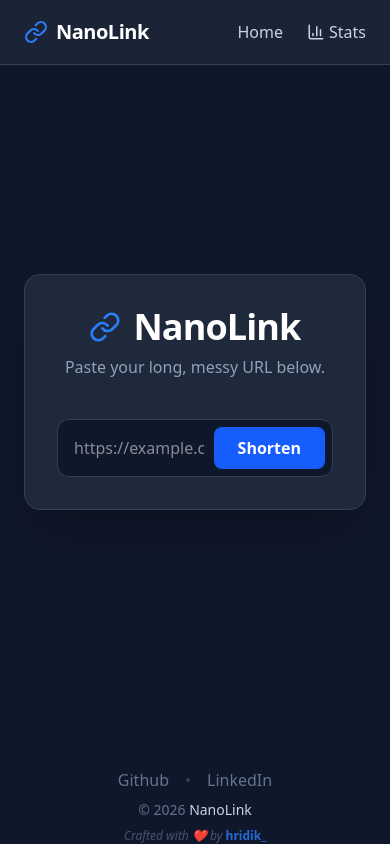
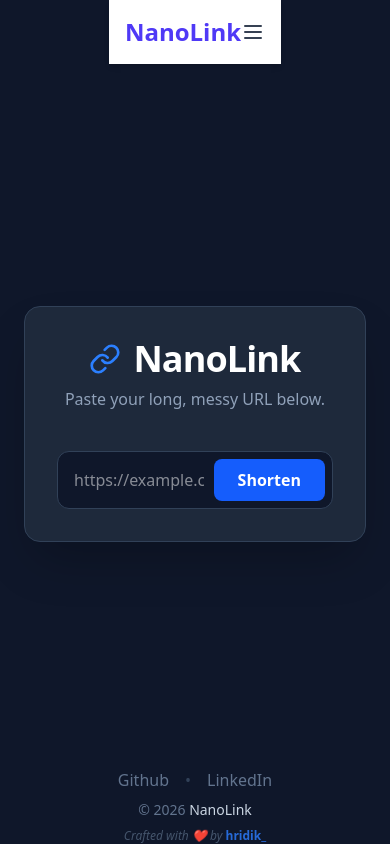
Before and after one commit to hridik-suresh/NanoLink-url_shortener, a React app in the folder frontend/: page / in a window 390 px wide. Built offline with nearby package versions, Linux system fonts and the light colour scheme; the HTML template or start-up script is replaced by a standard one.

Commit message:
Refactor Navbar component for improved layout and mobile responsiveness.

```diff
--- a/frontend/src/components/NavBar.jsx
+++ b/frontend/src/components/NavBar.jsx
@@ -1,33 +1,128 @@
+import React, { useState } from "react";
 import { Link } from "react-router-dom";
-import { Link as LinkIcon, BarChart3 } from "lucide-react";
 
 const Navbar = () => {
+  const [isOpen, setIsOpen] = useState(false);
+  // Temporary hardcoded auth state for UI building
+  const isLoggedIn = false;
+
   return (
-    <nav className="fixed top-0 w-full bg-[#1e293b]/80 backdrop-blur-md border-b border-slate-700 z-50">
-      <div className="max-w-6xl mx-auto px-6 h-16 flex items-center justify-between">
-        <Link to="/" className="flex items-center gap-2 group">
-          <LinkIcon className="text-blue-500 w-6 h-6 group-hover:rotate-12 transition-transform" />
-          <span className="text-xl font-bold text-white tracking-tight">
+    <nav className="bg-white shadow-md sticky top-0 z-50">
+      <div className="max-w-7xl mx-auto px-4 sm:px-6 lg:px-8">
+        <div className="flex justify-between h-16">
+          <div className="flex items-center">
+            <Link to="/" className="text-2xl font-bold text-indigo-600">
               NanoLink
-          </span>
             </Link>
+          </div>
 
-        <div className="flex items-center gap-6">
+          {/* Desktop Menu */}
+          <div className="hidden md:flex items-center space-x-8">
             <Link
               to="/"
-            className="text-slate-300 hover:text-blue-400 transition-colors font-medium"
+              className="text-gray-700 hover:text-indigo-600 font-medium"
             >
               Home
             </Link>
+            {isLoggedIn ? (
+              <>
                 <Link
-            to="/stats"
-            className="flex items-center gap-1 text-slate-300 hover:text-blue-400 transition-colors font-medium"
+                  to="/dashboard"
+                  className="text-gray-700 hover:text-indigo-600 font-medium"
                 >
-            <BarChart3 size={18} />
-            <span>Stats</span>
+                  My Links
                 </Link>
+                <button className="bg-indigo-600 text-white px-4 py-2 rounded-lg hover:bg-indigo-700 transition">
+                  Logout
+                </button>
+              </>
+            ) : (
+              <>
+                <Link
+                  to="/login"
+                  className="text-gray-700 hover:text-indigo-600 font-medium"
+                >
+                  Login
+                </Link>
+                <Link
+                  to="/register"
+                  className="bg-indigo-600 text-white px-4 py-2 rounded-lg hover:bg-indigo-700 transition"
+                >
+                  Register
+                </Link>
+              </>
+            )}
+          </div>
+
+          {/* Mobile Button */}
+          <div className="md:hidden flex items-center">
+            <button
+              onClick={() => setIsOpen(!isOpen)}
+              className="text-gray-700 focus:outline-none"
+            >
+              <svg
+                className="h-6 w-6"
+                fill="none"
+                viewBox="0 0 24 24"
+                stroke="currentColor"
+              >
+                {isOpen ? (
+                  <path
+                    strokeLinecap="round"
+                    strokeLinejoin="round"
+                    strokeWidth={2}
+                    d="M6 18L18 6M6 6l12 12"
+                  />
+                ) : (
+                  <path
+                    strokeLinecap="round"
+                    strokeLinejoin="round"
+                    strokeWidth={2}
+                    d="M4 6h16M4 12h16M4 18h16"
+                  />
+                )}
+              </svg>
+            </button>
           </div>
         </div>
+      </div>
+
+      {/* Mobile Menu Content */}
+      {isOpen && (
+        <div className="md:hidden bg-white border-t border-gray-100 pb-4 space-y-2 px-4 pt-2 shadow-inner">
+          <Link to="/" className="block py-2 text-gray-700 font-medium">
+            Home
+          </Link>
+          {isLoggedIn ? (
+            <>
+              <Link
+                to="/dashboard"
+                className="block py-2 text-gray-700 font-medium"
+              >
+                My Links
+              </Link>
+              <button className="w-full text-left py-2 text-red-600 font-medium">
+                Logout
+              </button>
+            </>
+          ) : (
+            <>
+              <Link
+                to="/login"
+                className="block py-2 text-gray-700 font-medium"
+              >
+                Login
+              </Link>
+              <Link
+                to="/register"
+                className="block py-2 text-indigo-600 font-medium"
+              >
+                Register
+              </Link>
+            </>
+          )}
+        </div>
+      )}
     </nav>
   );
 };
```
Lines whose indentation alone changed are shown as unchanged.
